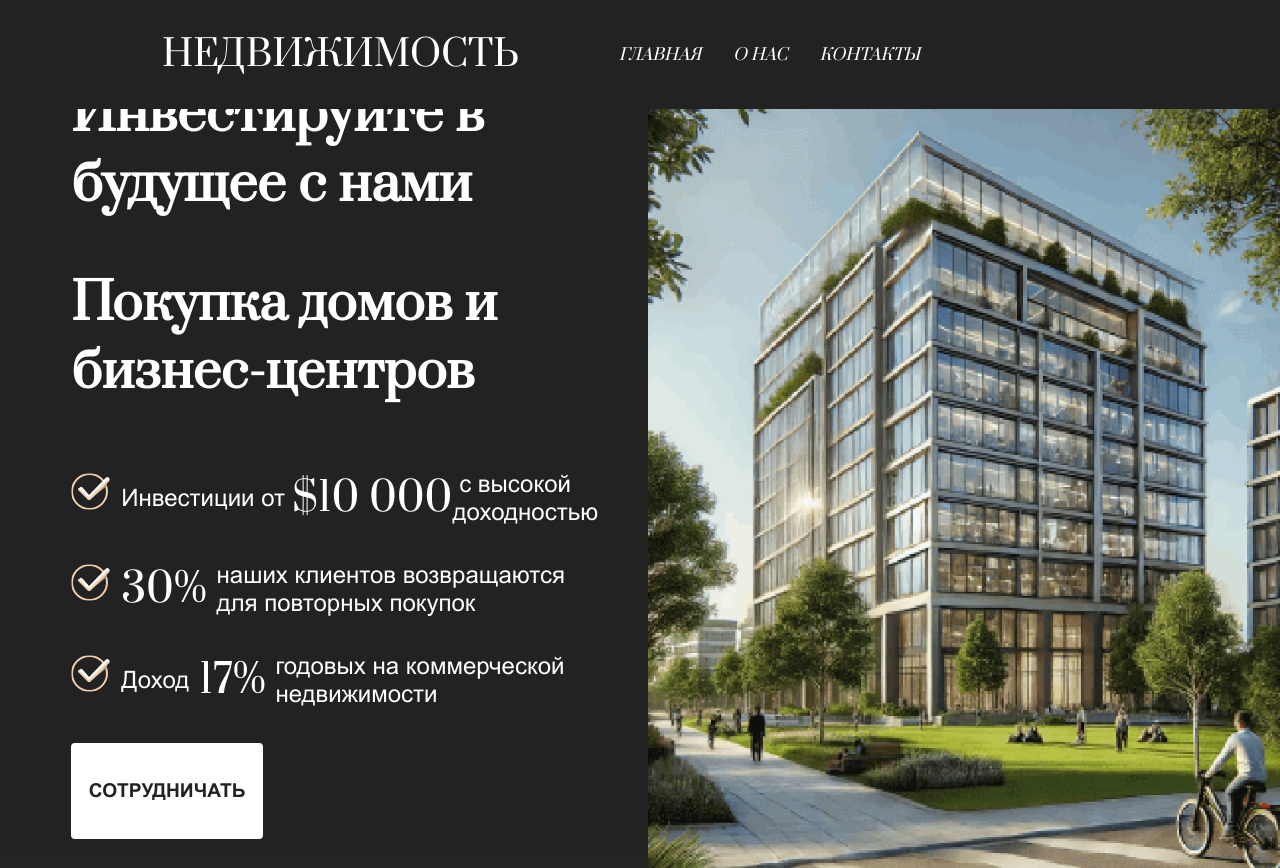
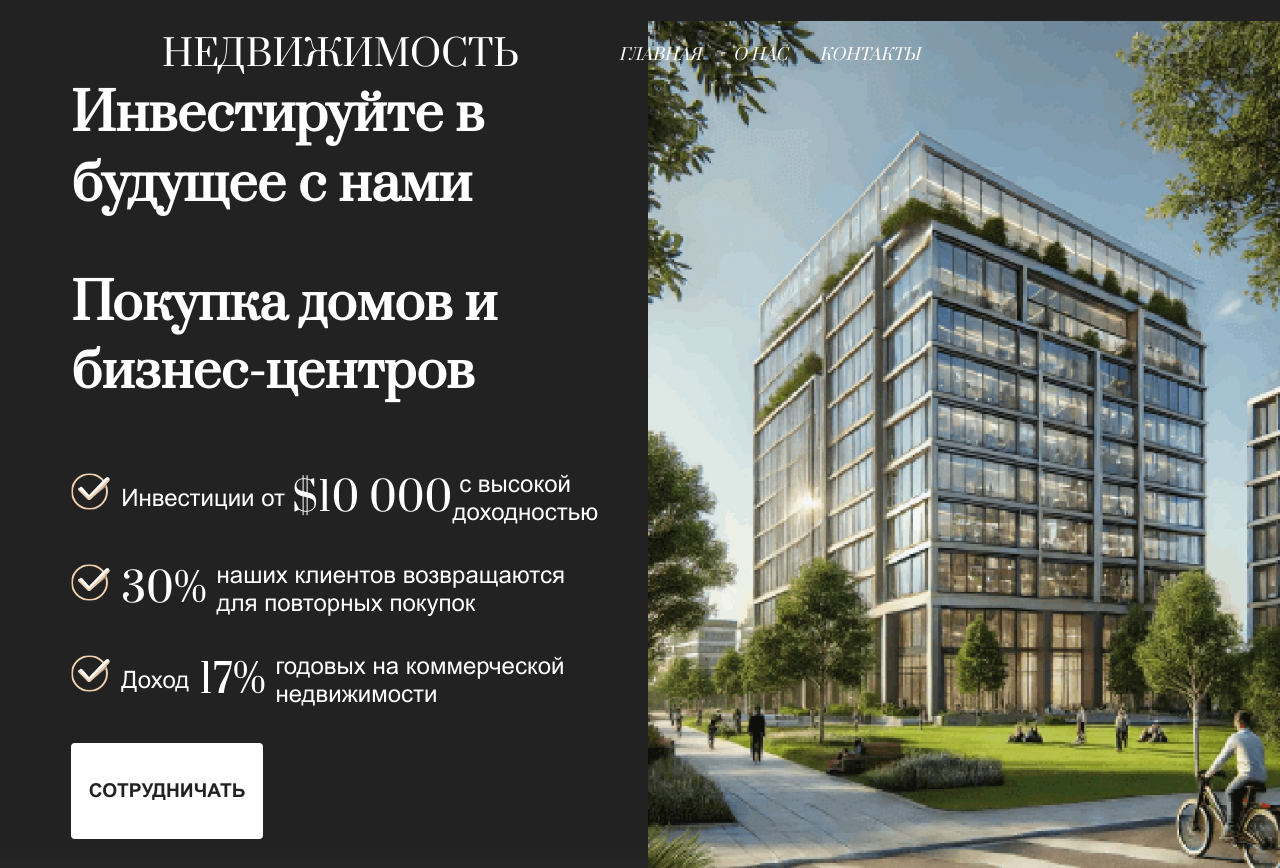
Before and after one commit to MironProFit/Real-estate, a plain HTML site: page index.html in a window 1280 px wide. Shown: the top 868 px of the page. Drawn offline with Linux system fonts and the light colour scheme.

Commit message:
добавлени скрол затемнения header и hover ссылок

```diff
--- a/index.html
+++ b/index.html
@@ -7,7 +7,7 @@
     <link rel="stylesheet" href="./styles.css" />
   </head>
   <body>
-    <header class="header center">
+    <header id="header" class="header center">
       <a href="./index.html" class="header__logo">Недвижимость</a>
       <nav class="header__nav">
         <a href="#" class="header__link">Главная</a>
@@ -462,5 +462,6 @@
         </div>
       </div>
     </footer>
+    <script src="./script/script.js"></script>
   </body>
 </html>
--- a/script/script.js
+++ b/script/script.js
@@ -0,0 +1,10 @@
+document.addEventListener("DOMContentLoaded", () => {
+  window.onscroll = () => {
+    const header = document.getElementById("header");
+    if (window.scrollY > 5) {
+      header.classList.add("scrolled");
+    } else {
+      header.classList.remove("scrolled");
+    }
+  };
+});
--- a/styles.css
+++ b/styles.css
@@ -1,5 +1,6 @@
 :root {
   --primary-color: #222222;
+  --primary-color-transparent: rgba(34, 34, 34, 0);
   --secondary-color: #282829;
   --accent-color: #d5c9be;
   --title-input-color: #38535d;
@@ -126,12 +127,16 @@
   top: 0;
   left: 0;
   right: 0;
-  background-color: var(--primary-color);
+  background-color: var(--primary-color-transparent);
   color: var(--main-color);
   display: flex;
   justify-content: flex-start;
   align-items: center;
   z-index: 1000;
+  transition: background-color var(--primary-trasition);
+}
+.scrolled {
+  background-color: var(--primary-color);
 }
 
 .header__logo {
@@ -147,11 +152,36 @@
 }
 
 .header__link {
+  position: relative;
   font-family: var(--secondary-font);
   font-style: italic;
   color: var(--main-color);
   text-decoration: none;
+  transition: var(--primary-trasition);
 }
+
+
+.header__link::after {
+  content: '';
+  position: absolute;
+  left: 50%;
+  bottom: 0;
+  width: 0;
+  height: 2px;
+  background: var(--accent-color);
+  transition: width 0.3s ease, left 0.3s ease;
+}
+
+.header__link:hover {
+  color: var(--accent-color);
+
+}
+
+.header__link:hover::after {
+  width: 100%;
+  left: 0;
+}
+
 
 /* Адаптивные стили для блока header */
 
@@ -585,7 +615,7 @@
 
 @media (min-width: 1920px) and (max-width: 4000px) {
   .form-block__background--right {
-    width: clamp(25%, 30vw, 150%);
+    width: clamp(35%, 20vw, 150%);
   }
 }
 
@@ -609,12 +639,13 @@
 
 @media (min-width: 1024px) and (max-width: 1440px) {
   .form-block__background--right {
-    width: clamp(100%, 20vw, 150%);
+    width: clamp(78%, 20vw, 150%);
   }
 }
 
 @media (min-width: 800px) and (max-width: 1024px) {
   .form-block__background--right {
+    right: -18px;
     width: clamp(125%, 20vw, 150%);
   }
   .form-block__background--left {
```
